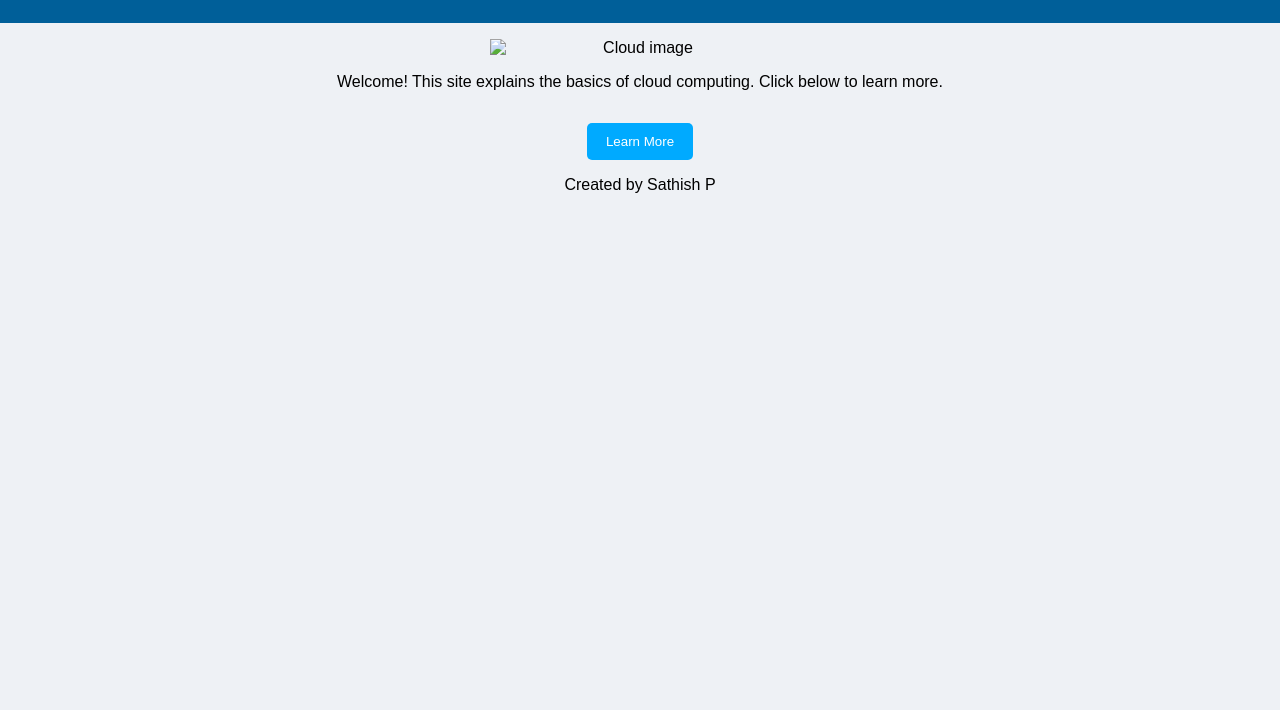
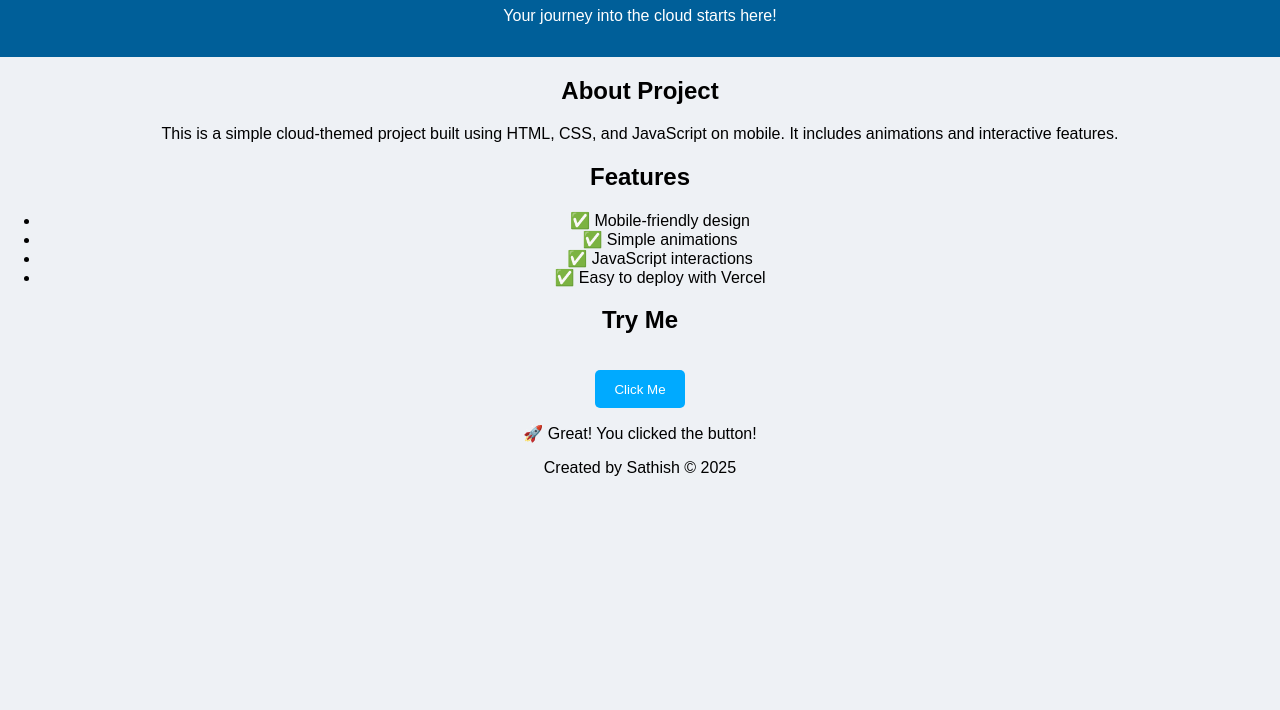
Before and after one commit to Sathish8248/Sathish.gs, a plain HTML site: page index.html in a window 1280 px wide. Shown: the part 90-800 px from the top of the page. Drawn offline with Linux system fonts and the light colour scheme.

Commit message:
index.html

```diff
--- a/index.html
+++ b/index.html
@@ -3,23 +3,38 @@
 <head>
   <meta charset="UTF-8" />
   <meta name="viewport" content="width=device-width, initial-scale=1.0"/>
-  <title>Cloud Info Site</title>
-  <link rel="stylesheet" href="style.css">
+  <title>Sathish's Cloud Project</title>
+  <link rel="stylesheet" href="style.css" />
 </head>
 <body>
   <header>
-    <h1>☁️ Cloud Computing Basics</h1>
+    <h1>☁️ Sathish's Cloud Project</h1>
+    <p>Your journey into the cloud starts here!</p>
   </header>
 
-  <main>
-    <img src="cloud.svg" alt="Cloud image" class="banner">
-    <p>Welcome! This site explains the basics of cloud computing. Click below to learn more.</p>
-    <button onclick="showInfo()">Learn More</button>
-    <div id="infoBox"></div>
-  </main>
+  <section class="about">
+    <h2>About Project</h2>
+    <p>This is a simple cloud-themed project built using HTML, CSS, and JavaScript on mobile. It includes animations and interactive features.</p>
+  </section>
+
+  <section class="features">
+    <h2>Features</h2>
+    <ul>
+      <li>✅ Mobile-friendly design</li>
+      <li>✅ Simple animations</li>
+      <li>✅ JavaScript interactions</li>
+      <li>✅ Easy to deploy with Vercel</li>
+    </ul>
+  </section>
+
+  <section class="interact">
+    <h2>Try Me</h2>
+    <button onclick="showMessage()">Click Me</button>
+    <p id="message" class="hidden">🚀 Great! You clicked the button!</p>
+  </section>
 
   <footer>
-    <p>Created by Sathish P</p>
+    <p>Created by Sathish © 2025</p>
   </footer>
 
   <script src="script.js"></script>
```
